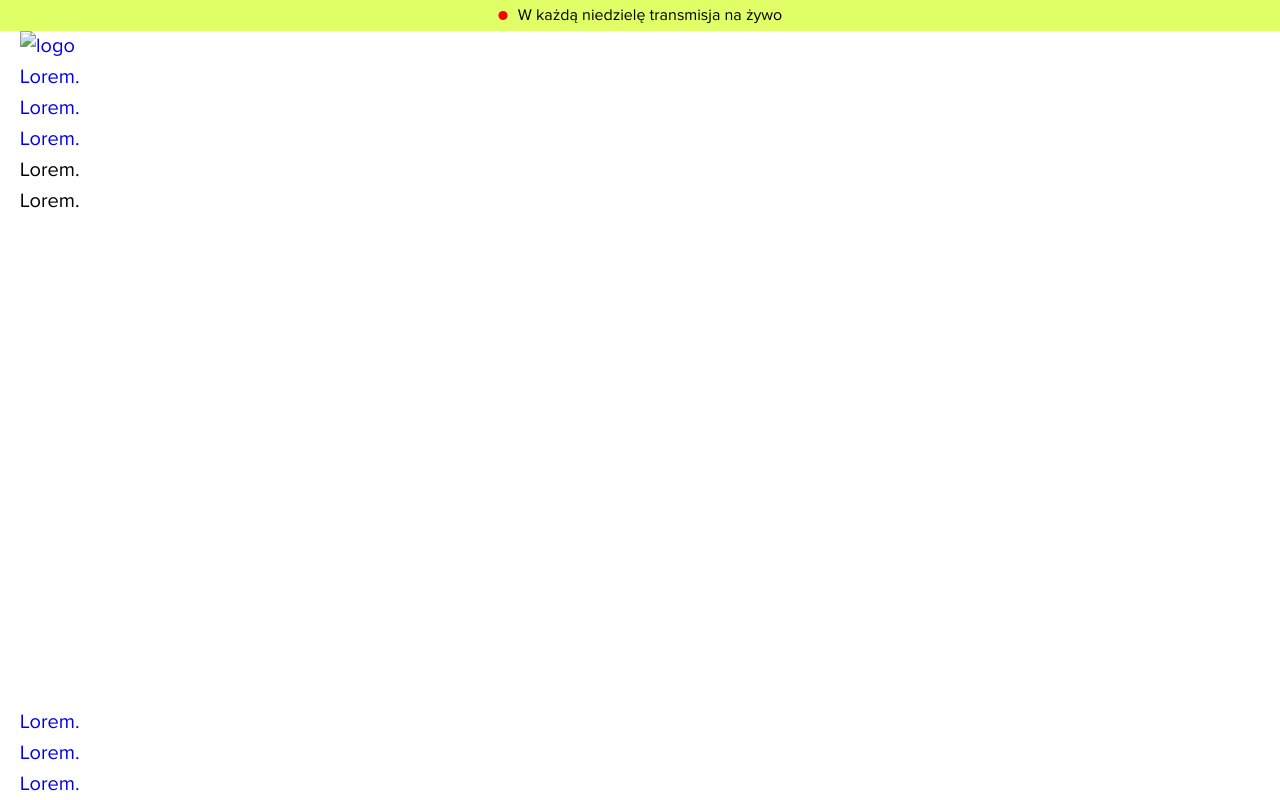
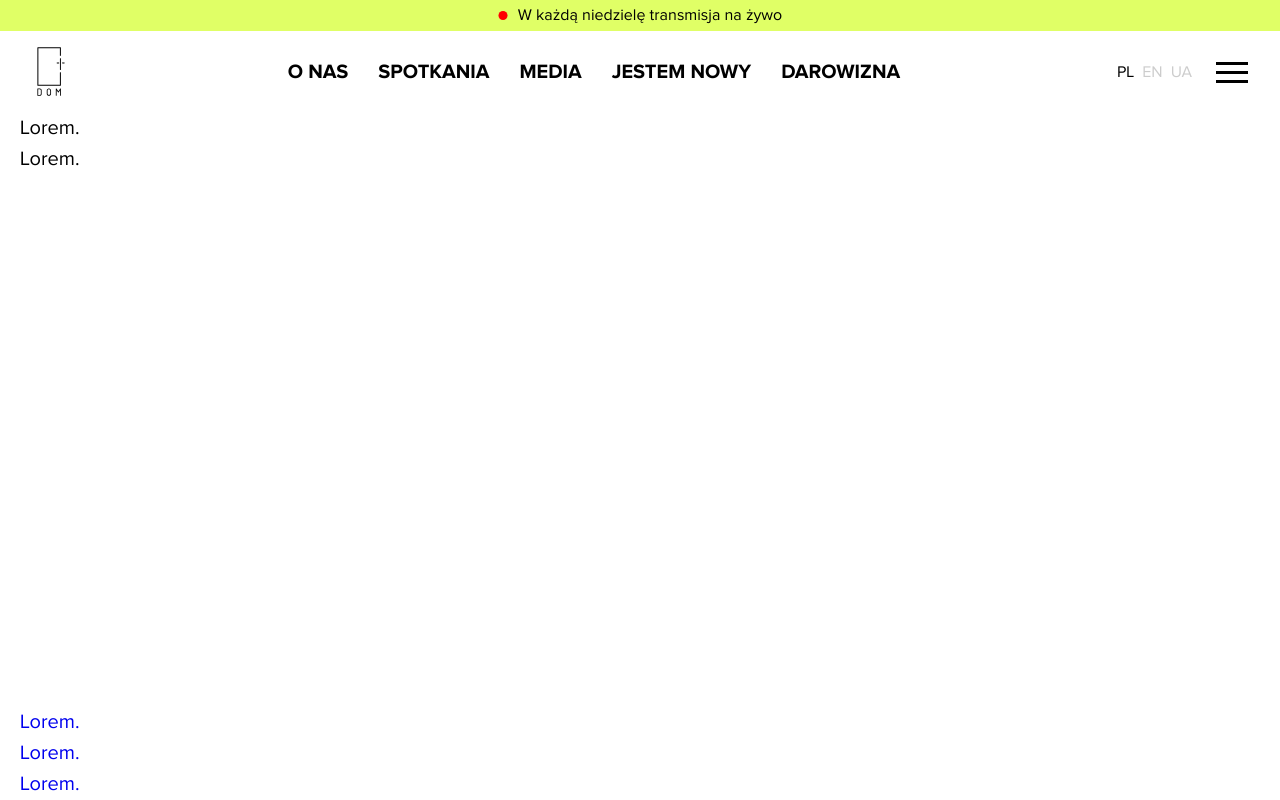
Before and after one commit to kosm-dev/dom, a website: page app/index.html in a window 1280 px wide. Drawn offline with nearby package versions, Linux system fonts and the light colour scheme; files that its build step writes are made by us from their sources.

Commit message:
added header

```diff
--- a/app/index.html
+++ b/app/index.html
@@ -29,40 +29,74 @@
 
     <header class="header">
 
-      <div class="container">
+      <div class="container-fluid">
+
         <div class="header__inner">
+
           <a class="header__logo logo" href="#">
-            <img class="logo__img" src="" alt="logo">
+            <img class="logo__img" src="images/logo.svg" alt="logo">
           </a>
 
-          <!-- <div class="burger">
-              <span></span>
-            </div> -->
+
 
           <nav class="header__menu menu">
             <ul class="menu__list">
               <li class="menu__list-item">
                 <a class="menu__list-link" href="#">
-                  Lorem.
+                  O nas
                 </a>
               </li>
               <li class="menu__list-item">
                 <a class="menu__list-link" href="#">
-                  Lorem.
+                  Spotkania
                 </a>
               </li>
               <li class="menu__list-item">
                 <a class="menu__list-link" href="#">
-                  Lorem.
+                  Media
+                </a>
+              </li>
+              <li class="menu__list-item">
+                <a class="menu__list-link" href="#">
+                  Jestem nowy
+                </a>
+              </li>
+              <li class="menu__list-item">
+                <a class="menu__list-link" href="#">
+                  Darowizna
                 </a>
               </li>
             </ul>
           </nav>
 
+          <div class="header-control">
+
+            <div class="langswitcher">
+              <a class="langswitcher__link langswitcher__link--active" href="#">
+                pl
+              </a>
+              <a class="langswitcher__link" href="#">
+                en
+              </a>
+              <a class="langswitcher__link" href="#">
+                ua
+              </a>
+            </div>
+
+            <div class="burger">
+              <span></span>
+              <span></span>
+              <span></span>
+            </div>
+
+          </div>
+
         </div>
       </div>
 
     </header>
+
+
     <main class="main">
 
       <section class="main__section section">
--- a/app/scss/_global.scss
+++ b/app/scss/_global.scss
@@ -43,58 +43,14 @@ body {
   padding: 0 20px;
 }
 
-// style
-
-// burger
-.burger {
-  position: relative;
-  display: none;
-  width: 30px;
-  height: 20px;
-  cursor: pointer;
-  // z-index: 11;
+.container-fluid {
+  width: 100%;
+  max-width: 1920px;
+  margin: 0 auto;
 }
 
-.burger::before,
-.burger::after {
-  content: "";
-  background: linear-gradient(90deg, #ec656d 0%, #ef914f 100%);
-  position: absolute;
+
+.logo {
   width: 100%;
-  height: 2px;
-  left: 0;
-  transition: all 0.3s;
+  max-width: 39px;
 }
-
-.burger::before {
-  top: 0;
-}
-
-.burger::after {
-  bottom: 0;
-}
-
-.burger span {
-  display: block;
-  position: absolute;
-  background: linear-gradient(90deg, #ec656d 0%, #ef914f 100%);
-  top: 9px;
-  left: 0;
-  width: 100%;
-  height: 2px;
-  transition: all 0.3s;
-}
-
-.burger--active::before {
-  transform: rotate(45deg);
-  top: 9px;
-}
-
-.burger--active::after {
-  transform: rotate(-45deg);
-  bottom: 9px;
-}
-
-.burger--active span {
-  transform: scale(0);
-}
--- /dev/null
+++ b/app/scss/components/_buttons.scss
@@ -0,0 +1,64 @@
+// .burger {
+//   position: relative;
+//   display: block;
+//   width: 32px;
+//   height: 21px;
+//   cursor: pointer;
+// }
+
+// .burger::before,
+// .burger::after {
+//   content: "";
+//   background: $dark;
+//   position: absolute;
+//   width: 100%;
+//   height: 3px;
+//   left: 0;
+//   transition: all 0.3s;
+// }
+
+// .burger::before {
+//   top: 0;
+// }
+
+// .burger::after {
+//   bottom: 0;
+// }
+
+// .burger span {
+//   display: block;
+//   position: absolute;
+//   background: $dark;
+//   top: 9px;
+//   left: 0;
+//   width: 100%;
+//   height: 3px;
+//   transition: all 0.3s;
+// }
+
+// .burger--active::before {
+//   transform: rotate(45deg);
+//   top: 9px;
+// }
+
+// .burger--active::after {
+//   transform: rotate(-45deg);
+//   bottom: 9px;
+// }
+
+// .burger--active span {
+//   transform: scale(0);
+// }
+
+.burger {
+  width: 32px;
+  display: flex;
+  flex-direction: column;
+  gap: 6px 0;
+  cursor: pointer;
+}
+
+.burger span {
+  height: 3px;
+  background-color: $dark;
+}
--- /dev/null
+++ b/app/scss/parts/_header.scss
@@ -0,0 +1,63 @@
+.header {
+  padding: 12px 32px;
+  &__inner {
+    display: flex;
+    align-items: center;
+    justify-content: space-between;
+    gap: 0 30px;
+  }
+}
+
+.menu {
+  &__list {
+    display: flex;
+    align-items: center;
+    gap: 30px;
+  }
+  &__list-link {
+    @extend %proxima-700;
+    font-size: 20px;
+    text-transform: uppercase;
+    color: $dark;
+  }
+}
+.header-control {
+  display: flex;
+  align-items: center;
+  gap: 0 24px;
+}
+.langswitcher {
+  display: flex;
+  align-items: center;
+  gap: 0 8px;
+  @extend %proxima-400;
+  font-size: 16px;
+  &__link {
+    text-transform: uppercase;
+    color: rgba($dark, 0.2);
+    transition: all 0.2s;
+  }
+  &__link--active {
+    color: $dark;
+  }
+  &__link:hover {
+    color: $dark;
+  }
+}
+
+@media (max-width: 1200px) {
+  .menu {
+    display: none;
+  }
+}
+
+@media (max-width: 992px) {
+  .header {
+    padding: 0 20px;
+  }
+
+  .header-control {
+
+    gap: 0 32px;
+  }
+}
--- a/app/scss/style.scss
+++ b/app/scss/style.scss
@@ -4,5 +4,7 @@
 @import "libs";
 @import "global";
 
+@import "parts/header";
 
 @import "components/infoboard";
+@import "components/buttons";
```
